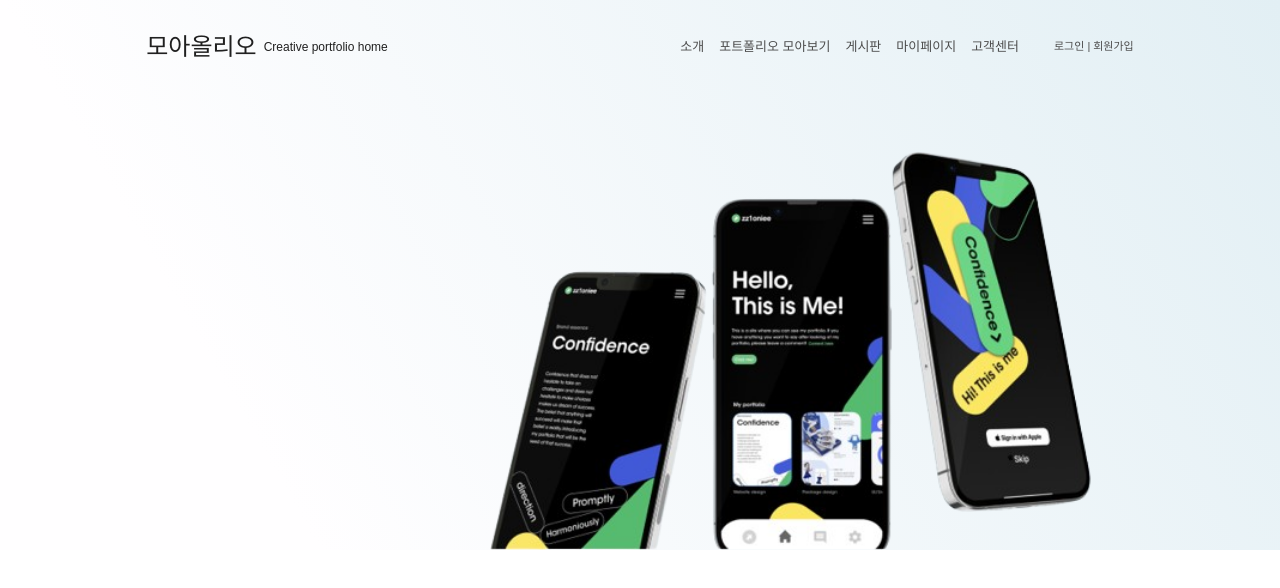
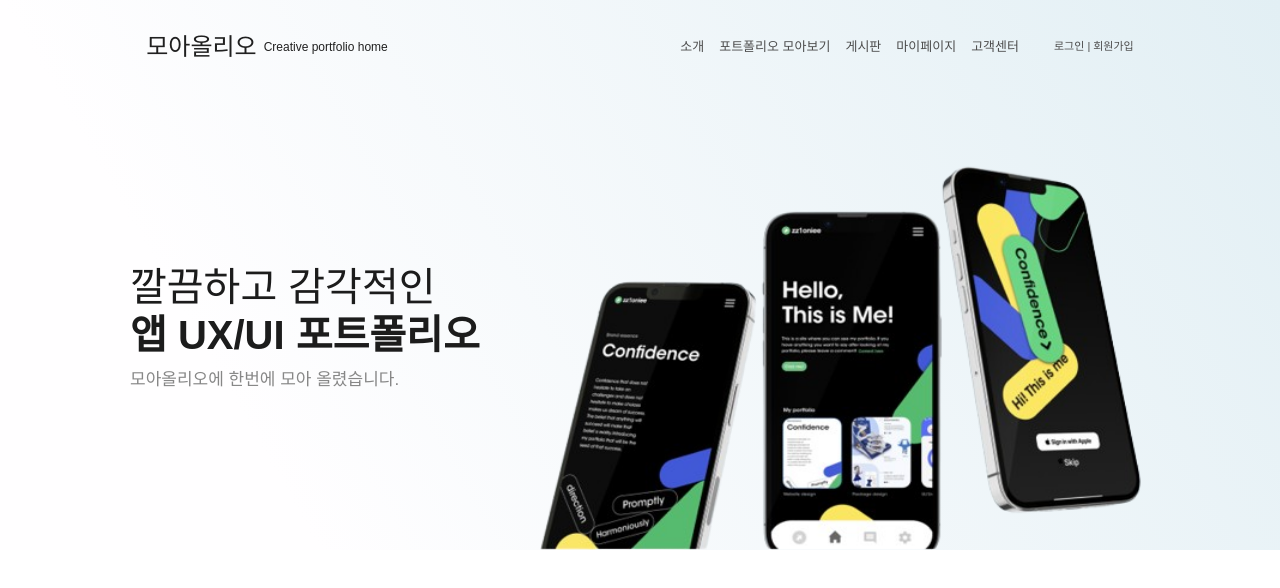
Before and after one commit to Moaolio/moaolio-fe, a Next.js app: page / in a window 1280 px wide. Shown: the top 588 px of the page. Built offline with nearby package versions, Linux system fonts and the light colour scheme; a web font is replaced by a local one.

Commit message:
style(#4): 메인 텍스트 적용

```diff
--- a/src/app/Home.module.scss
+++ b/src/app/Home.module.scss
@@ -8,12 +8,31 @@
     .introduceWrapper {
       flex: 1;
       position: relative;
+      margin-left: 130px;
+      .textWrapper {
+        position: absolute;
+        bottom: 150px;
+        color: #1c1c1c;
+        div:first-child {
+          font-size: 40px;
+          line-height: 47.73px;
 
+          .highlight {
+            font-weight: 600;
+          }
+        }
+        div:last-child {
+          font-size: 17px;
+          line-height: 20.29px;
+          color: #878787;
+          padding: 10px 0;
+        }
+      }
       .imageWrapper {
         position: absolute;
         right: 0;
         bottom: 0;
-        margin-right: 150px;
+        margin-right: 100px;
         display: flex;
         align-items: flex-end;
       }
--- a/src/app/page.tsx
+++ b/src/app/page.tsx
@@ -8,12 +8,19 @@ export default function Home() {
       <section className={styles.firstSection}>
         <Header />
         <div className={styles.introduceWrapper}>
+          <div className={styles.textWrapper}>
+            <div>
+              깔끔하고 감각적인 <br />{' '}
+              <span className={styles.highlight}>앱 UX/UI 포트폴리오</span>
+            </div>
+            <div>모아올리오에 한번에 모아 올렸습니다.</div>
+          </div>
           <div className={styles.imageWrapper}>
             <Image
               src="/images/home-image.png"
               alt="Home Image"
-              width={822}
-              height={436}
+              width={822.48}
+              height={420.11}
             />
           </div>
         </div>
```
